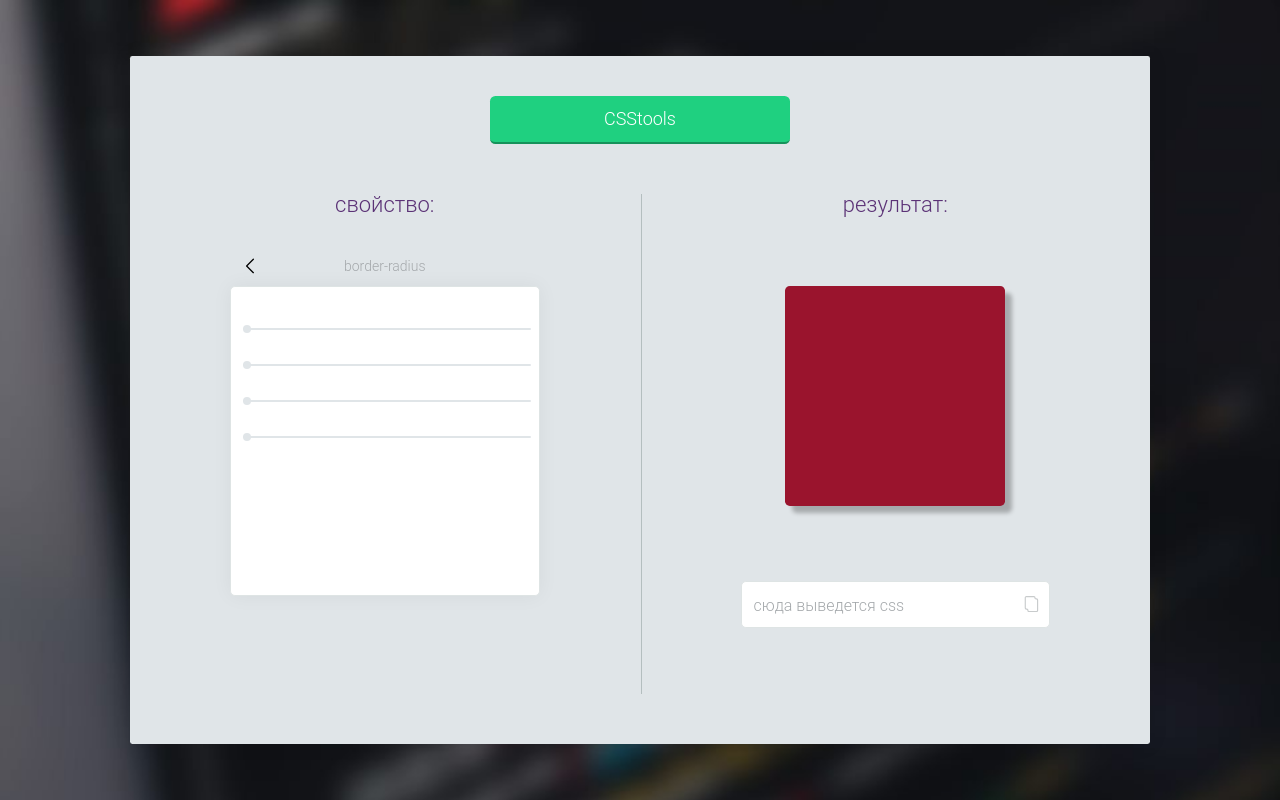
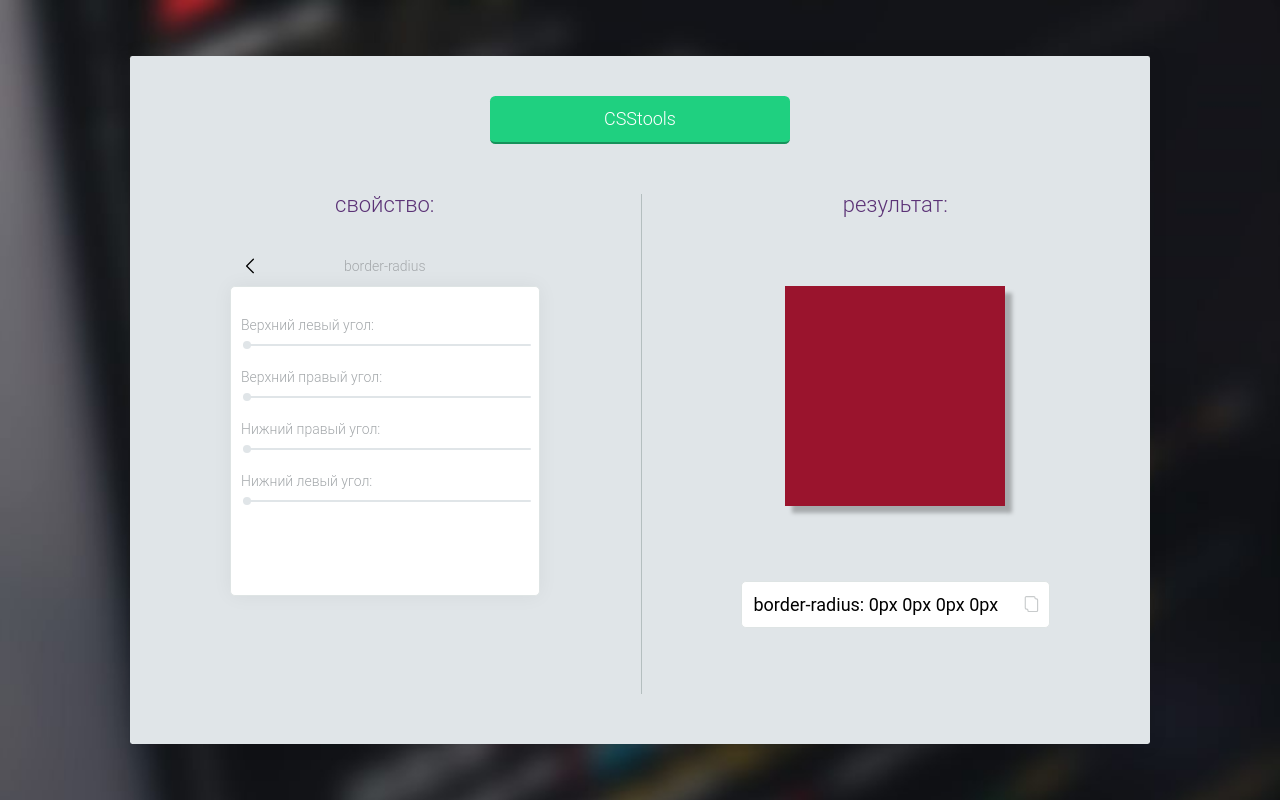
Before and after one commit to nikitekirsha/csstools, a Vue app: page / in a window 1280 px wide. Both pictures are taken after a click on the element "border-radius". Built offline with nearby package versions, Linux system fonts and the light colour scheme.

Commit message:
border-radius

```diff
--- a/src/components/Input.vue
+++ b/src/components/Input.vue
@@ -1,6 +1,6 @@
 <template>
   <div class="input-group">
-    <input placeholder="сюда выведется css" class="input" type="text" />
+    <input placeholder="сюда выведется css" class="input" type="text" :value="blockStyles" />
     <button class="input-group__button">
       <svg
         xmlns="http://www.w3.org/2000/svg"
@@ -23,7 +23,19 @@
 
 <script>
 export default {
-  name: "Input"
+  name: "Input",
+  computed: {
+    blockStyles() {
+      let currentProperty = this.$store.getters.currentProperty;
+      let currentStyles = this.$store.getters.allBlockStyles[`${currentProperty}`] || "";
+
+      if (currentProperty) {
+        return currentProperty + ": " + currentStyles;
+      } else {
+        return "";
+      }
+    }
+  }
 };
 </script>
 
--- a/src/components/ItemTemplate.vue
+++ b/src/components/ItemTemplate.vue
@@ -54,6 +54,9 @@ export default {
   @media (max-width: 992px) {
     max-width: 310px;
   }
+  @media (max-width: 576px) {
+    max-width: 100%;
+  }
 }
 
 .item__topline {
--- a/src/components/Range.vue
+++ b/src/components/Range.vue
@@ -1,13 +1,13 @@
 <template>
   <div class="parent">
-    <p v-if="title" class="text">{{ title }}</p>
+    <label v-if="title" class="text">{{ title }}</label>
     <input
-      @input="onInputChange"
-      v-model="inputValue"
       class="range"
       type="range"
       :min="min"
       :max="max"
+      :value="value"
+      @input="$emit('input', $event.target.value)"
     />
   </div>
 </template>
@@ -17,19 +17,9 @@ export default {
   name: "Range",
   props: {
     title: String,
-    min: Number,
-    max: Number,
-    value: Number
-  },
-  data() {
-    return {
-      inputValue: this.value
-    };
-  },
-  methods: {
-    onInputChange() {
-      this.$emit("input", this.inputValue);
-    }
+    min: String,
+    max: String,
+    value: String
   }
 };
 </script>
@@ -38,10 +28,14 @@ export default {
 .parent {
   margin-bottom: 20px;
   position: relative;
+  text-align: left;
 }
 
 .text {
   padding-bottom: 5px;
+  font-size: 14px;
+  color: #a4a8ab;
+  user-select: none;
 }
 
 $bg: #e0e5e8;
--- a/src/components/functions/BorderRadius.vue
+++ b/src/components/functions/BorderRadius.vue
@@ -1,9 +1,9 @@
 <template>
   <div>
-    <Range v-model="ltValue" min="0" :max="maxValue" />
-    <Range v-model="rtValue" min="0" :max="maxValue" />
-    <Range v-model="blValue" min="0" :max="maxValue" />
-    <Range v-model="brValue" min="0" :max="maxValue" />
+    <Range title="Верхний левый угол:" :min="minValue" :max="maxValue" v-model="tlValue" @input="handler" />
+    <Range title="Верхний правый угол:" :min="minValue" :max="maxValue" v-model="trValue" @input="handler" />
+    <Range title="Нижний правый угол:" :min="minValue" :max="maxValue" v-model="brValue" @input="handler" />
+    <Range title="Нижний левый угол:" :min="minValue" :max="maxValue" v-model="blValue" @input="handler" />
   </div>
 </template>
 
@@ -14,12 +14,26 @@ export default {
   components: { Range },
   data() {
     return {
-      maxValue: 999,
-      ltValue: 0,
-      rtValue: 0,
-      blValue: 0,
-      brValue: 0
+      minValue: "0",
+      maxValue: "110",
+      tlValue: "0",
+      trValue: "0",
+      blValue: "0",
+      brValue: "0",
+      styles: {}
     };
+  },
+  methods: {
+    handler() {
+      const styles = {
+        "border-radius": `${this.tlValue}px ${this.trValue}px ${this.brValue}px ${this.blValue}px`
+      };
+
+      this.$store.commit("updateBlockStyles", styles);
+    }
+  },
+  mounted() {
+    this.handler();
   }
 };
 </script>
--- a/src/store/index.js
+++ b/src/store/index.js
@@ -17,6 +17,7 @@ export default new Vuex.Store({
     },
     getBack(state) {
       state.currentProperty = null;
+      state.blockStyles = {};
     }
   },
   getters: {
```
